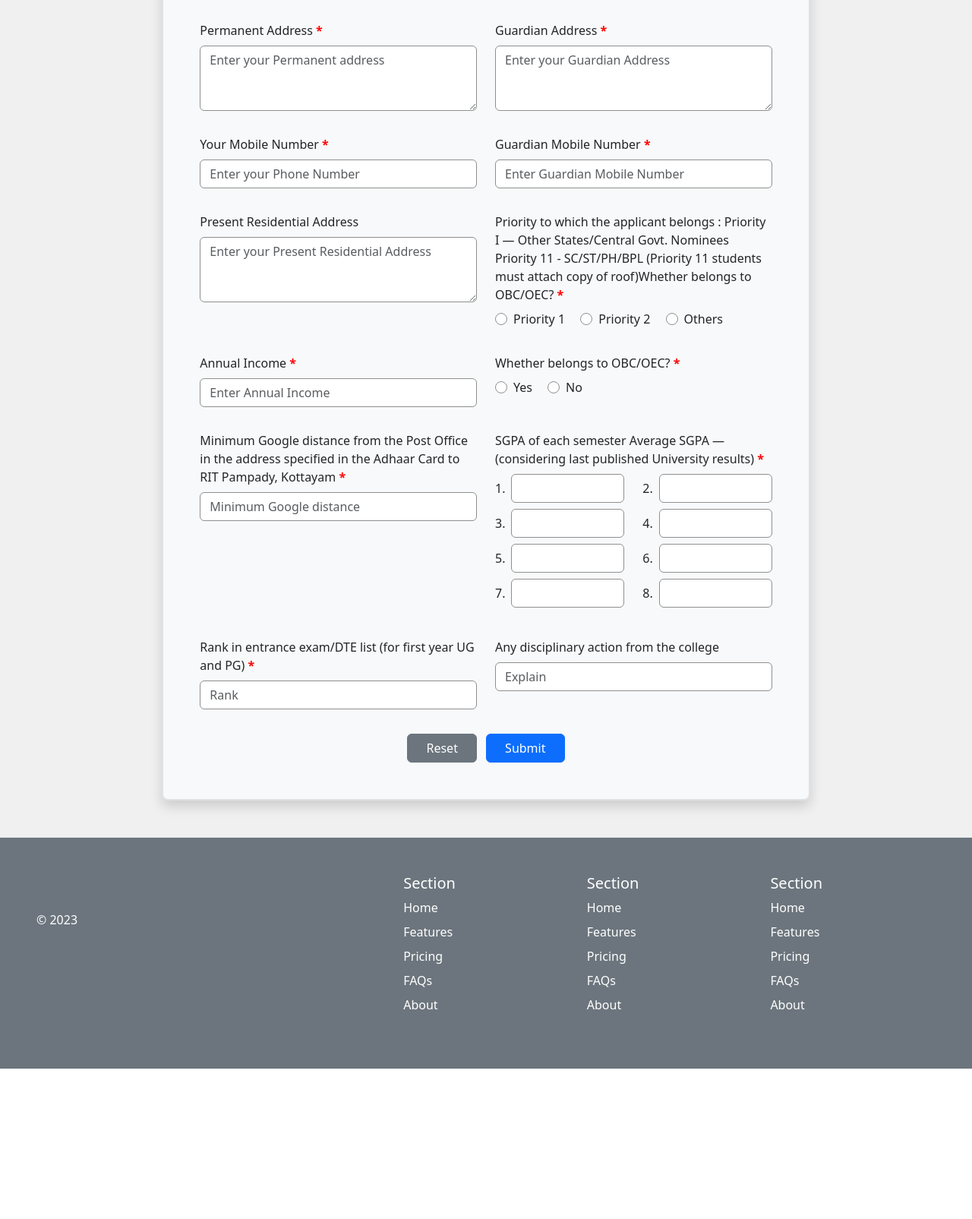
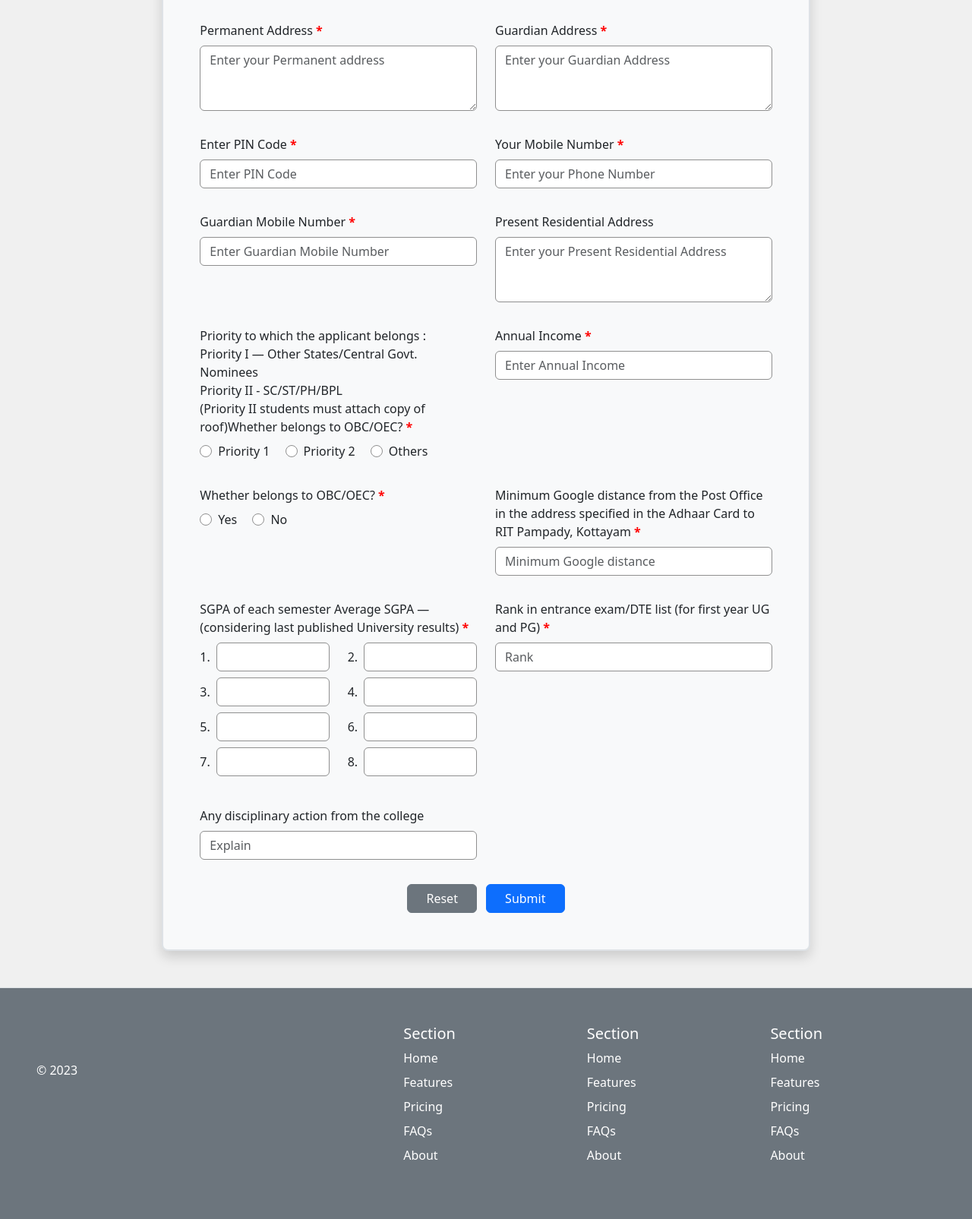
Before and after one commit to SivaPrasad43/Hostel_Management_System, a PHP site: page / in a window 1280 px wide. Shown: the part 628-2233 px from the top of the page at 76% size. Before the commit the page ends 2035 px from the top, so only its background shows below. Run offline with PHP 8.4, Linux system fonts and the light colour scheme.

Commit message:
form updated

```diff
--- a/index.php
+++ b/index.php
@@ -138,6 +138,14 @@
                     </div>
                     <div class="col-md-6">
                         <div class="my-3">
+                            <label for="pincode" class="form-label important">Enter PIN Code</label>
+                            <input type="text" class="form-control" id="pincode" name="pincode"
+                            placeholder="Enter PIN Code" pattern="[0-9]{6}" title="Enter a 6-digit PIN Code">
+
+                        </div>
+                    </div>
+                    <div class="col-md-6">
+                        <div class="my-3">
                             <label for="mobile" class="form-label important">Your Mobile Number</label>
                             <input type="phone" class="form-control" id="mobile" name="mobile"
                                 placeholder="Enter your Phone Number">
@@ -160,10 +168,10 @@
                     <div class="col-md-6">
                         <div class="my-3">
                             <label for="priority" class="form-label important">Priority to which the applicant belongs :
-                                Priority I — Other States/Central Govt.
+                                <br>Priority I — Other States/Central Govt.
                                 Nominees
-                                Priority 11 - SC/ST/PH/BPL
-                                (Priority 11 students must attach copy of
+                                <br>Priority II - SC/ST/PH/BPL
+                               <br>(Priority  II students must attach copy of
                                 roof)Whether belongs to OBC/OEC?</label>
                             <div>
                                 <div class="form-check form-check-inline">
```
